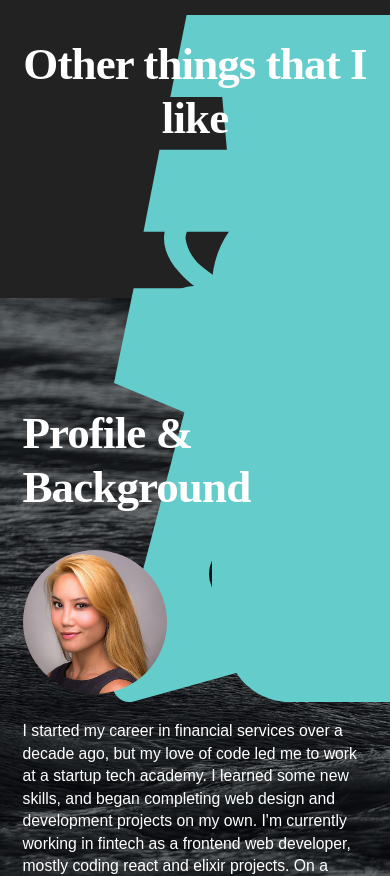
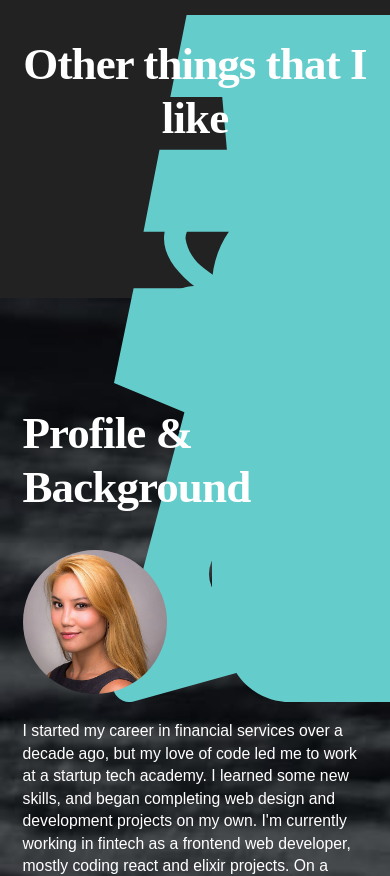
Before and after one commit to elcarp/lisecarpenter.com, a Next.js app: page / in a window 390 px wide. Shown: the part 791-1667 px from the top of the page. Built offline with nearby package versions, Linux system fonts and the light colour scheme.

Commit message:
mobile styling

```diff
--- a/styles/global.css
+++ b/styles/global.css
@@ -116,4 +116,8 @@ img {
     .overlay {
         height: 65vh;
     }
+
+    .about-me {
+        background-attachment: unset;
+    }
 }
```
